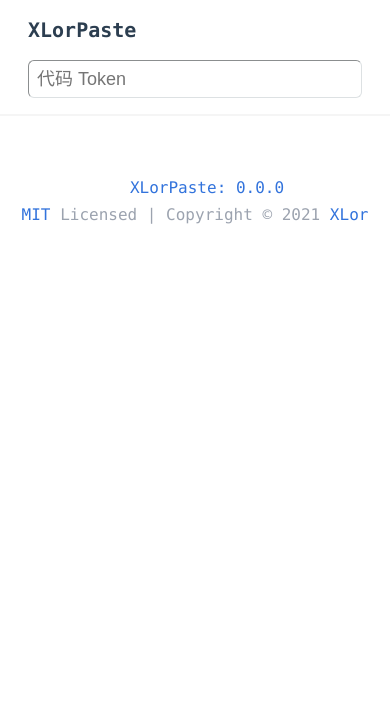
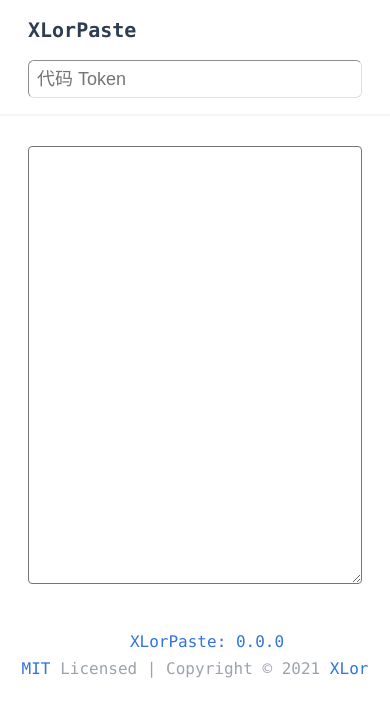
Before and after one commit to XLorPaste/XLorPaste, a Vue app in the folder packages/app/: page / in a window 390 px wide. Shown: the top 716 px of the page. Built offline with nearby package versions, Linux system fonts and the light colour scheme; some icons are missing.

Commit message:
feat(app): code input

```diff
--- a/packages/app/src/App.vue
+++ b/packages/app/src/App.vue
@@ -29,7 +29,8 @@ const search = async () => {
             name="search"
             id="search"
             placeholder="代码 Token"
-            class="flex-1 text-lg px-2 py-1 outline-none rounded-md border-1 border-light-900 focus:(border-blue-300)"
+            autocomplete="off"
+            class="flex-1 text-lg px-2 py-1 rounded-md border-1 border-light-900 outline-none focus:border-blue-300"
             v-model="searchInput"
             @keypress.enter="search"
           />
@@ -38,7 +39,7 @@ const search = async () => {
     </template>
   </Navbar>
 
-  <div class="px-8 py-4 main-view">
+  <div class="md:px-8 <md:px-[1.75rem] pt-8 pb-4 main-view">
     <router-view v-slot="{ Component }">
       <transition name="fade">
         <component :is="Component" />
--- a/packages/app/src/pages/Home.vue
+++ b/packages/app/src/pages/Home.vue
@@ -1,3 +1,20 @@
-<script setup lang="ts"></script>
+<script setup lang="ts">
+import { ref } from 'vue';
 
-<template></template>
+const body = ref('');
+const handleTab = () => {};
+</script>
+
+<template>
+  <div class="flex">
+    <textarea
+      ref="elBody"
+      name="area-body"
+      id="area-body"
+      rows="15"
+      class="font-mono text-lg flex-1 rounded p-2 outline-none focus:border-blue-300"
+      @keydown.tab.prevent="handleTab"
+      v-model="body"
+    ></textarea>
+  </div>
+</template>
--- a/packages/app/vite.config.ts
+++ b/packages/app/vite.config.ts
@@ -41,6 +41,16 @@ export default defineConfig({
           } else {
             return matcher;
           }
+        },
+        (matcher) => {
+          if (matcher.startsWith('focus:')) {
+            return {
+              matcher: matcher.slice(6),
+              selector: (s) => `${s}:focus`
+            };
+          } else {
+            return matcher;
+          }
         }
       ]
     })
```
